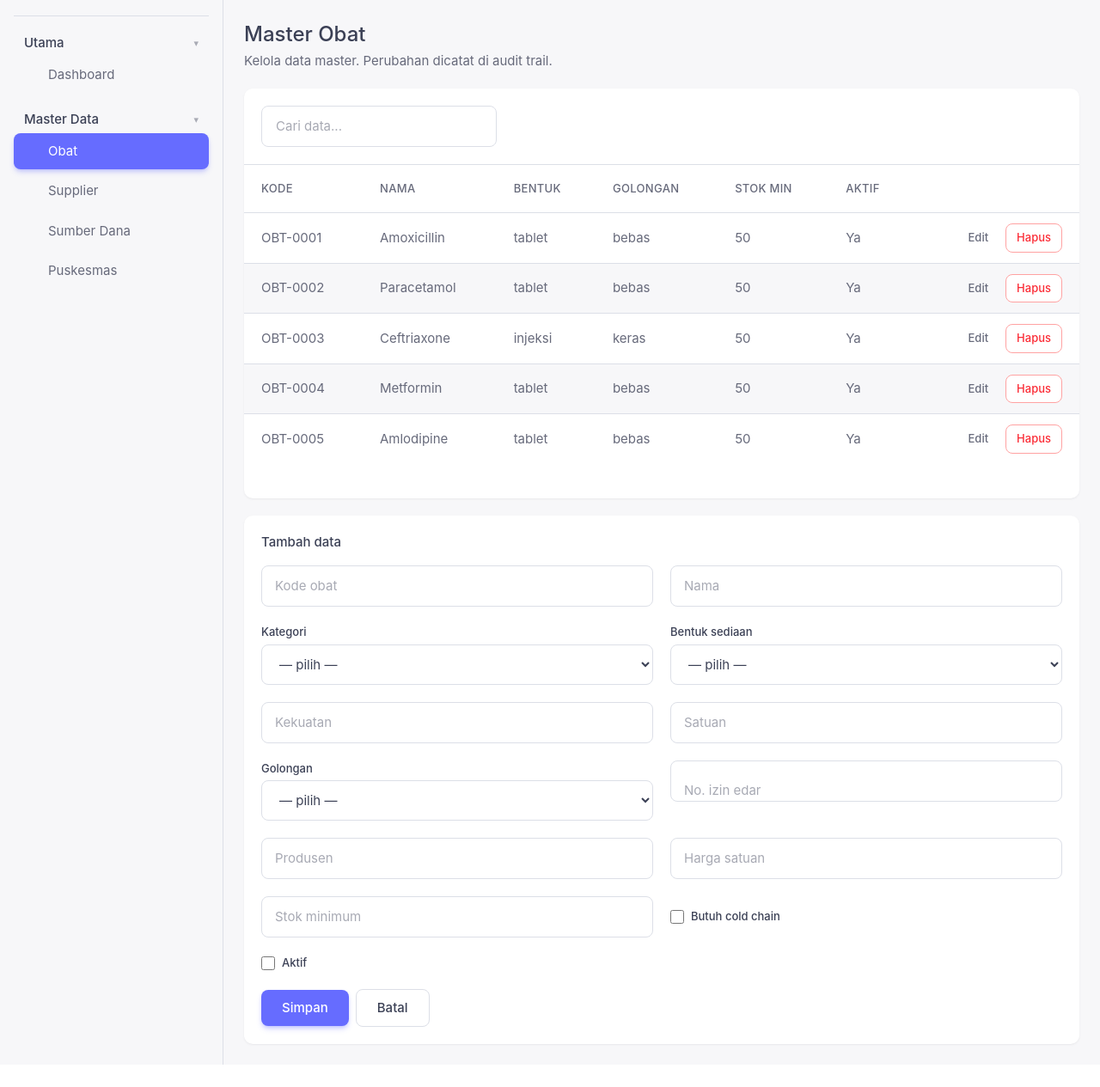
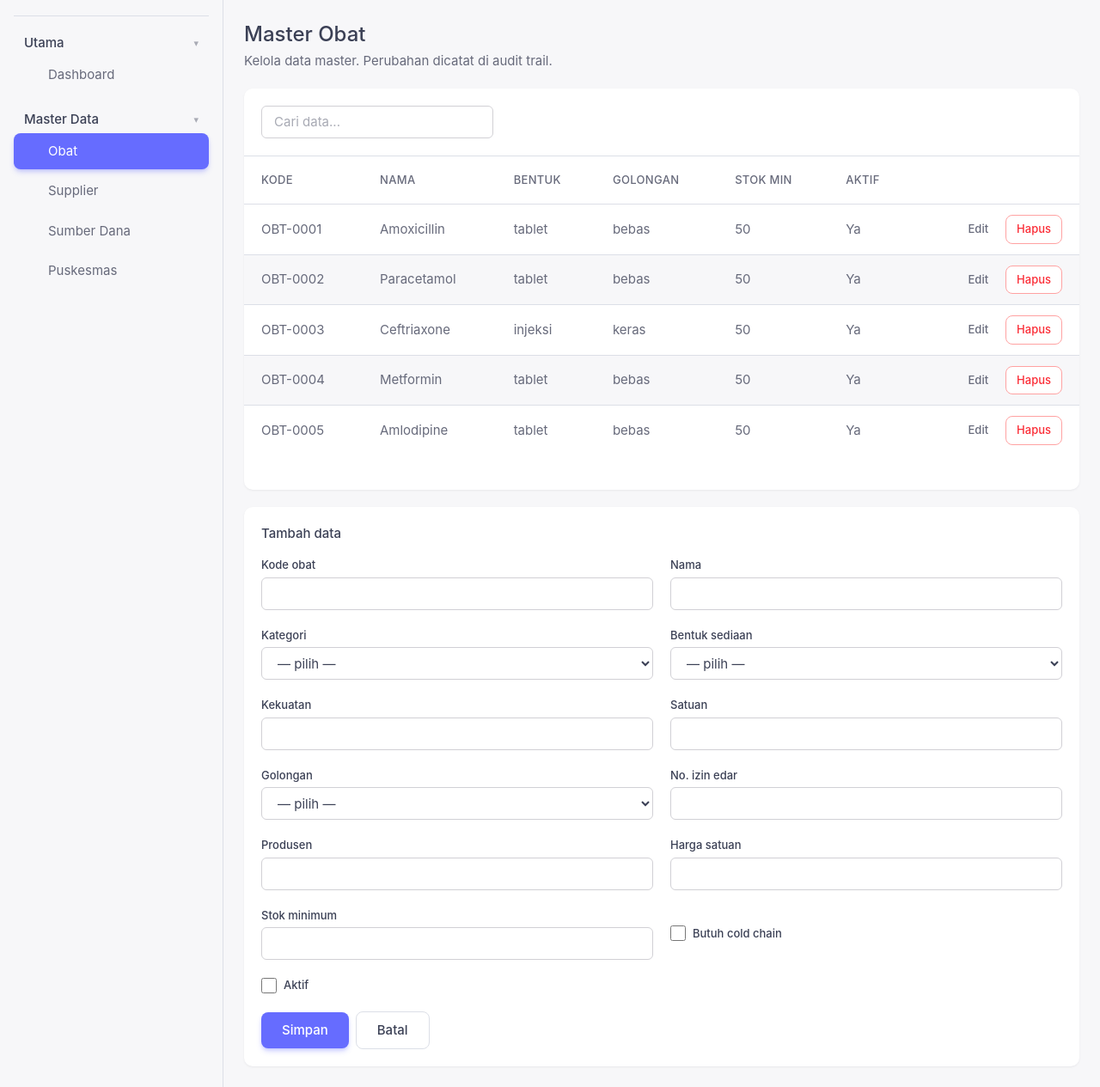
Before and after one commit to enginermagang-hue/stock-obat-laravel, a Laravel app: page /master/obat in a window 1280 px wide. Shown: the part 64-1329 px from the top of the page at 86% size. Before the commit the page ends 1303 px from the top, so only its background shows below. Run offline with Laravel 12, Linux system fonts and the light colour scheme; a user stored in the database is signed in; data comes from the database, SQL or seed files in the repository; style sheets or scripts are compiled from the project's sources; parts of the project's set-up code (start-up, migrations or seed data) failed here and were passed over; some libraries are stand-ins or nearby versions.

Commit message:
Match Vuexy basic form components (38px controls, label-above default)

```diff
--- a/resources/css/app.css
+++ b/resources/css/app.css
@@ -17,9 +17,11 @@
     --color-muted: #676a7b;
     --color-faint: #a8aab4;
     --color-line: #dcdfe7;
+    --color-control-border: #d1d0d5;
 
     --radius-card: 10px;
     --radius-control: 8px;
+    --radius-input: 6px;
 }
 
 /* -------------------------------------------------------------------------
@@ -213,7 +215,11 @@
     .os-filter-select,
     .os-search,
     .os-per-page {
-        @apply h-12 rounded-control border border-line bg-white px-4 text-[15px] text-ink placeholder:text-faint focus:border-primary focus:ring-2 focus:ring-primary/15;
+        @apply h-[38px] rounded-input border border-control-border bg-white px-[14px] text-[15px] text-ink placeholder:text-faint focus:border-primary focus:outline-none focus:ring-1 focus:ring-primary/20;
+    }
+
+    .os-filter-select {
+        @apply pr-[41px];
     }
 
     .os-per-page {
@@ -372,19 +378,66 @@
     .os-input,
     .os-select,
     .os-textarea {
-        @apply w-full rounded-control border border-line bg-white px-4 py-3 text-[15px] text-ink placeholder:text-faint focus:border-primary focus:ring-2 focus:ring-primary/15;
+        @apply w-full rounded-input border border-control-border bg-white px-[14px] py-[6px] text-[15px] leading-6 text-ink placeholder:text-faint focus:border-primary focus:outline-none focus:ring-1 focus:ring-primary/20;
+    }
+
+    .os-input,
+    .os-select {
+        @apply h-[38px];
+    }
+
+    .os-select {
+        @apply pr-[41px];
     }
 
     .os-textarea {
-        @apply min-h-28 resize-y;
+        @apply min-h-24 resize-y py-2;
+    }
+
+    .os-input--lg,
+    .os-select--lg {
+        @apply h-[46px] py-2 text-[15px];
+    }
+
+    .os-input--sm,
+    .os-select--sm {
+        @apply h-[32px] py-1 text-[13px];
+    }
+
+    .os-input--rounded {
+        @apply rounded-full px-4;
+    }
+
+    .os-input--plaintext,
+    .os-select--plaintext {
+        @apply border-transparent bg-transparent px-0 font-medium focus:ring-0;
+    }
+
+    .os-select--multiple {
+        @apply h-auto min-h-[80px] py-2 pr-[14px];
+    }
+
+    .os-input:disabled,
+    .os-select:disabled,
+    .os-textarea:disabled,
+    .os-input--disabled {
+        @apply cursor-not-allowed border-control-border bg-surface text-faint;
     }
 
     .os-checkbox {
-        @apply h-4 w-4 rounded border-line text-primary focus:ring-primary/30;
+        @apply h-[18px] w-[18px] rounded-[4px] border-control-border text-primary focus:ring-1 focus:ring-primary/30;
+    }
+
+    .os-radio {
+        @apply h-[18px] w-[18px] rounded-full border-control-border text-primary focus:ring-1 focus:ring-primary/30;
+    }
+
+    .os-switch {
+        @apply h-5 w-9 cursor-pointer appearance-none rounded-full bg-slate-300 transition-colors checked:bg-primary disabled:cursor-not-allowed disabled:opacity-50;
     }
 
     .os-toggle {
-        @apply h-5 w-9 cursor-pointer appearance-none rounded-full bg-slate-300 transition-colors checked:bg-primary;
+        @apply h-5 w-9 cursor-pointer appearance-none rounded-full bg-slate-300 transition-colors checked:bg-primary disabled:cursor-not-allowed disabled:opacity-50;
     }
 
     .os-help {
@@ -401,16 +454,16 @@
     }
 
     .os-floating-input {
-        @apply h-12 w-full rounded-control border border-line bg-white px-4 pb-1 pt-4 text-[15px] text-ink placeholder:text-transparent focus:border-primary focus:ring-2 focus:ring-primary/15;
+        @apply h-[38px] w-full rounded-input border border-control-border bg-white px-[14px] pb-0 pt-3 text-[15px] leading-5 text-ink placeholder:text-transparent focus:border-primary focus:outline-none focus:ring-1 focus:ring-primary/20;
     }
 
     .os-floating-label {
-        @apply pointer-events-none absolute left-4 top-1/2 -translate-y-1/2 text-[15px] text-faint transition-all;
+        @apply pointer-events-none absolute left-[14px] top-1/2 -translate-y-1/2 text-[15px] text-faint transition-all;
     }
 
     .os-floating-input:focus + .os-floating-label,
     .os-floating-input:not(:placeholder-shown) + .os-floating-label {
-        @apply top-2 translate-y-0 text-[11px] text-primary;
+        @apply top-[7px] translate-y-0 text-[11px] text-primary;
     }
 
     /* Alert, tab, empty -------------------------------------------------- */
--- a/resources/views/livewire/master/master-index.blade.php
+++ b/resources/views/livewire/master/master-index.blade.php
@@ -70,13 +70,12 @@
                             </select>
                         </div>
                     @else
-                        <div class="os-floating">
+                        <div class="os-field">
+                            <label for="field-{{ $key }}" class="os-label">{{ $field['label'] }}</label>
                             <input id="field-{{ $key }}"
                                    type="{{ $type === 'number' ? 'number' : 'text' }}"
-                                   placeholder=" "
                                    wire:model="form.{{ $key }}"
-                                   class="os-floating-input">
-                            <label class="os-floating-label" for="field-{{ $key }}">{{ $field['label'] }}</label>
+                                   class="os-input">
                         </div>
                     @endif
                     @error('form.'.$key) <span class="os-error">{{ $message }}</span> @enderror
```
Also changed, not shown: docs/component-classes.md (+25 -8 lines).
